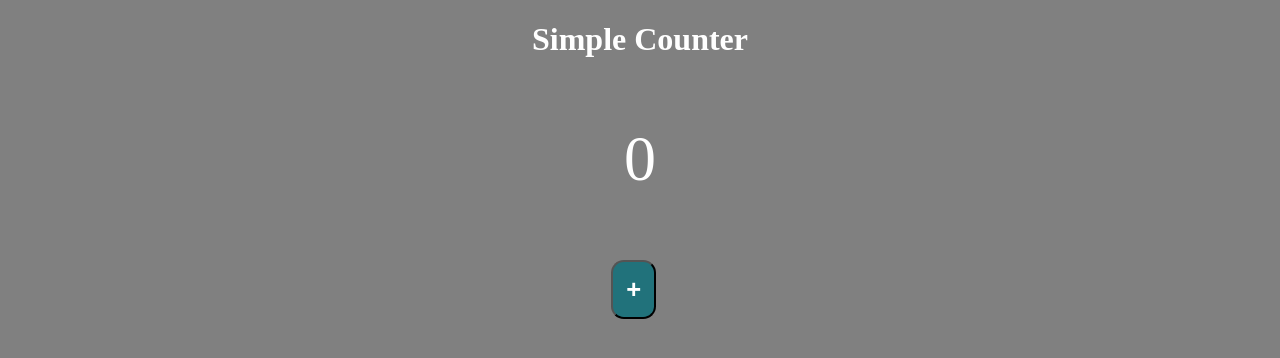
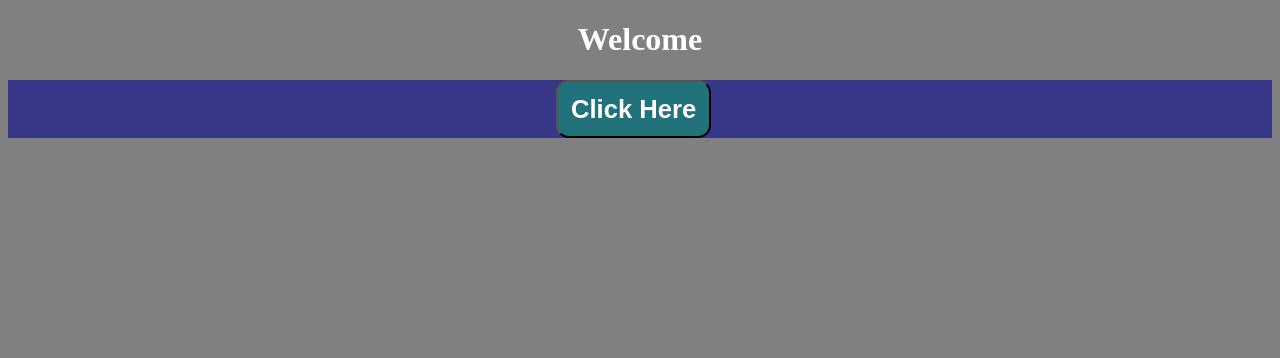
Before and after one commit to SazinSamin/ReactJs, a React (Create React App) app: page / in a window 1280 px wide. Shown: the top 358 px of the page. Built offline with nearby package versions, Linux system fonts and the light colour scheme.

Commit message:
Event bubbling

```diff
--- a/public/style.css
+++ b/public/style.css
@@ -22,3 +22,9 @@ button:disabled {
 p{
     font-size: 5vw;
 }
+
+
+.parentDiv{
+    background-color: rgb(55, 55, 135);
+    height: 20%;
+}
--- a/src/App.js
+++ b/src/App.js
@@ -1,7 +1,7 @@
-import Counter from "./Hooks(useState)"
+import Event_bubbling from "./Event"
 
 export default function App() {
     return <div>
-        <Counter />
+        <Event_bubbling />
     </div>
 }
--- /dev/null
+++ b/src/Event/index.js
@@ -0,0 +1,22 @@
+import React from "react";
+
+// Learn more about event bubbling
+// https://github.com/SazinSamin/Web-technology/tree/main/Paradigm
+
+export default function Event_bubbling () {
+
+  const handleClickParent = (event) => {
+    alert("Click parent")
+  }
+
+  const handleClickChild = () => {
+    alert("Click child")
+  }
+
+  return <div>
+    <h1>Welcome</h1>
+    <div className="parentDiv" onClick={handleClickParent}>
+      <button onClick={handleClickChild}>Click Here</button>
+    </div>
+  </div>
+}
--- a/src/Hooks(useState)/index.js
+++ /dev/null
@@ -1,18 +0,0 @@
-import React, { useState } from "react"
-
-
-export default function Counter () {
-
-  const [count, setCount] = useState(0);
-
-  const handleIncrement = () => {
-    // get the preivous state to count the current state
-    setCount((prevCount) => prevCount + 3);
-  }
-
-  return <div>
-    <h1>Simple Counter</h1>
-    <p>{count}</p>
-    <button onClick={handleIncrement}>+</button>
-  </div>
-}
```
Also changed, not shown: 1 other file (tests, documents, lock files or other folders).
